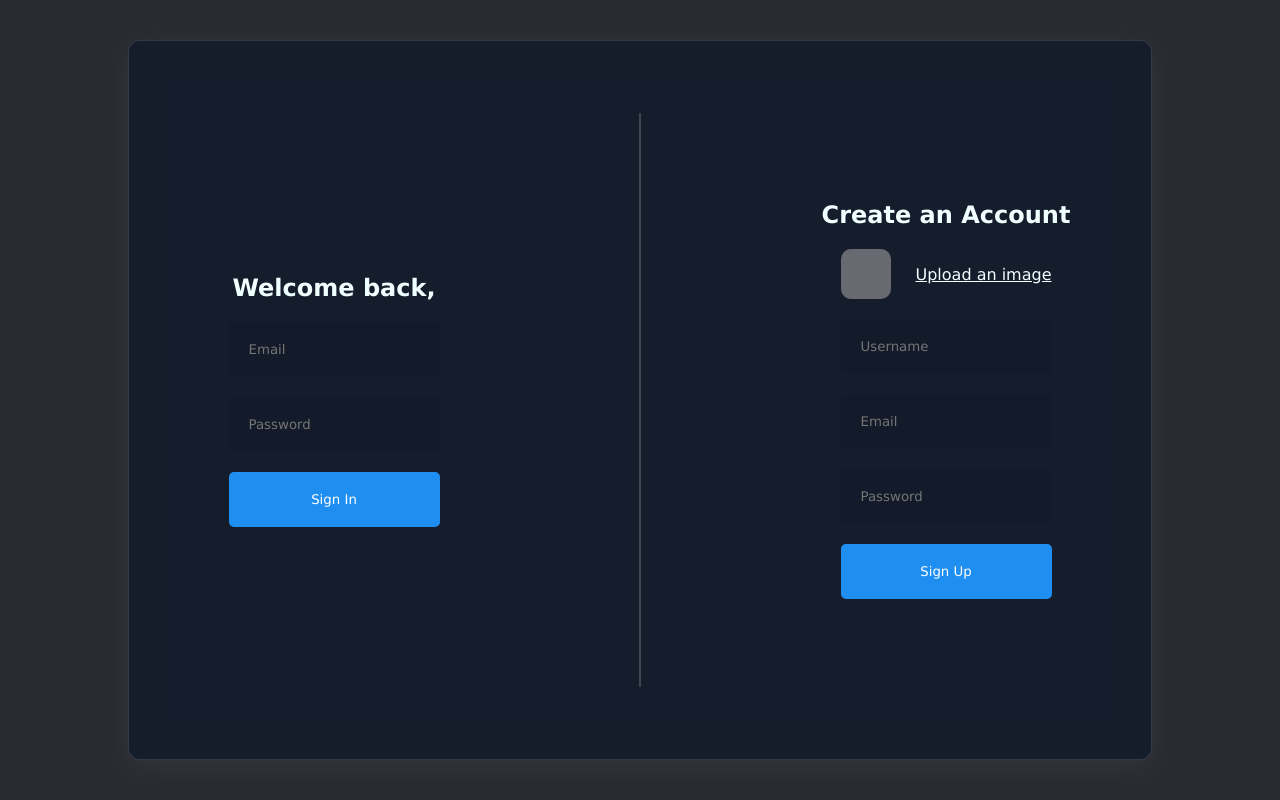
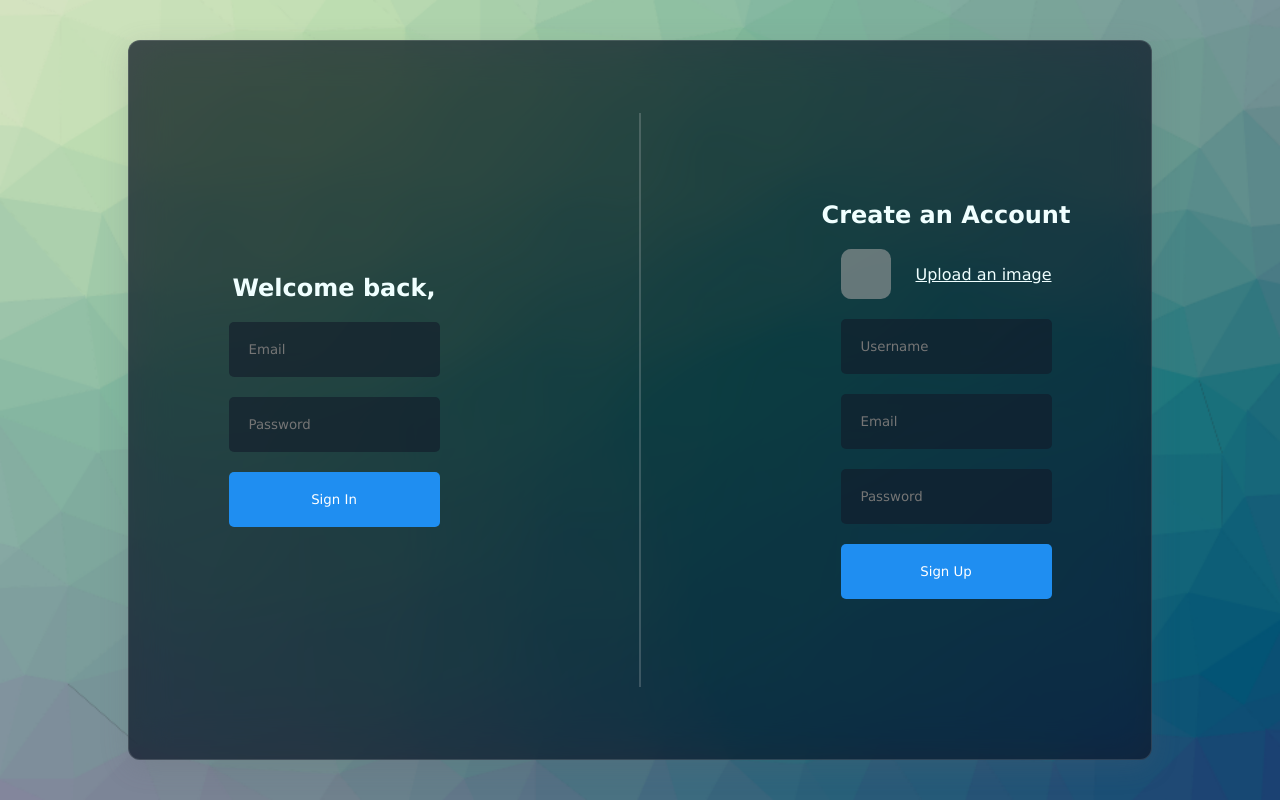
Before and after one commit to glen654/React-Chat-App, a React (Vite) app: page / in a window 1280 px wide. Built offline with nearby package versions, Linux system fonts and the light colour scheme; no server answers; grey boxes are pictures that could not be loaded.

Commit message:
added a new backgorund

```diff
--- a/src/components/list/chatList/ChatList.jsx
+++ b/src/components/list/chatList/ChatList.jsx
@@ -44,7 +44,7 @@ const ChatList = () => {
       return rest;
     })
 
-    const chatIndex = userChats.findIndex(item=>item.chatId === chat.chatId)
+    const chatIndex = userChats.findIndex((item)=>item.chatId === chat.chatId)
 
     userChats[chatIndex].isSeen = true;
 
--- a/src/components/list/chatList/addUser/AddUser.jsx
+++ b/src/components/list/chatList/addUser/AddUser.jsx
@@ -72,13 +72,13 @@ const AddUser = () => {
             <input type="text" placeholder='Username' name='username'/>
             <button>Search</button>
         </form>
-        {user && <div className="user">
+        {user && (<div className="user">
             <div className="detail">
                 <img src={user.avatar || "../../../../../public/assets/avatar.svg"} alt="" />
                 <span>{user.username}</span>
             </div>
             <button onClick={handleAdd}>Add User</button>
-        </div>}
+        </div>)}
     </div>
   )
 }
--- a/src/index.css
+++ b/src/index.css
@@ -8,7 +8,9 @@
 
 body{
   background: 	#282b30;
-  /* background-image: linear-gradient(to top, #30cfd0 0%, #330867 100%); */
+  background-image: url(../public/assets/back.png);
+  background-repeat: no-repeat;
+  background-size: cover;
   display: flex;
   align-items: center;
   justify-content: center;
```
Also changed, not shown: public/assets/back.png (added), public/assets/cool-background.png (added).
